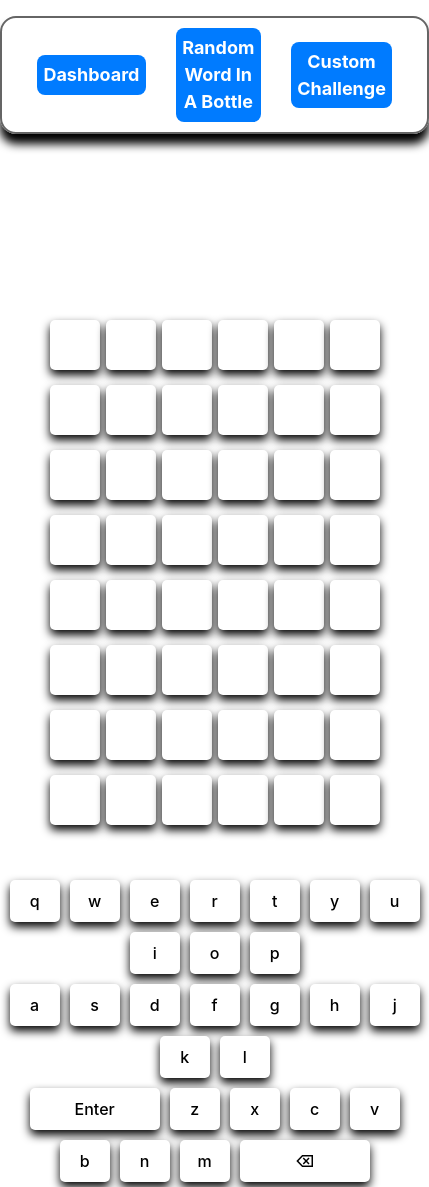
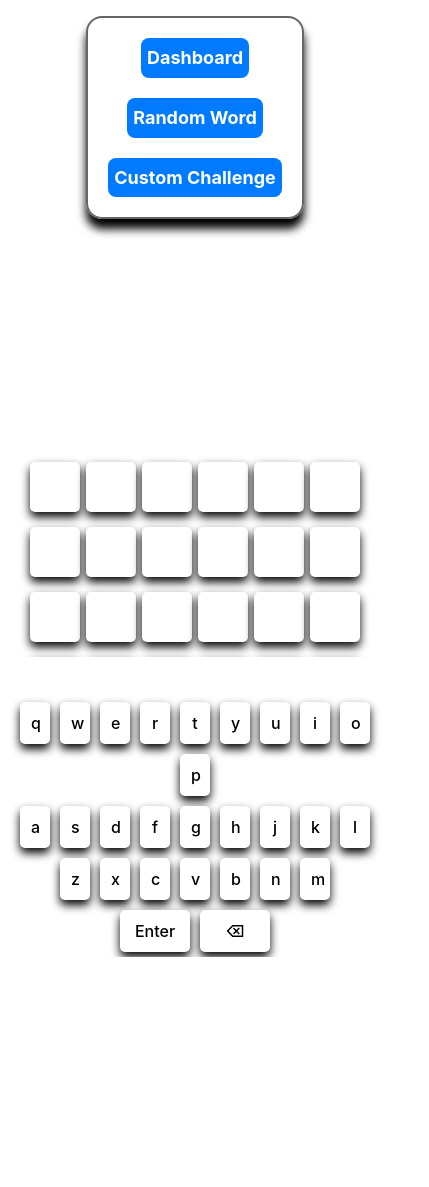
Before and after one commit to Atlessc/web54-wordle-clone, a React (Vite) app: page /daily-challenge in a window 390 px wide. Shown: the whole page, 429 px wide, since content can reach past the window. After the commit the page ends 957 px from the top, so only its background shows below. Built offline with nearby package versions, Linux system fonts and the light colour scheme.

Commit message:
Add mobile view support to NavBar, GameBoard, Keyboard, and Modal components

```diff
--- a/src/App.css
+++ b/src/App.css
@@ -10,7 +10,7 @@
   flex-direction: column;
   align-items: center;
   justify-content: flex-start;
-  min-height: 100vh;
+  min-height: calc(100vh - 1rem);
   font-family: -apple-system, BlinkMacSystemFont, 'Segoe UI', Roboto, 'Helvetica Neue', Arial, 'Noto Sans', sans-serif, 'Apple Color Emoji', 'Segoe UI Emoji', 'Segoe UI Symbol', 'Noto Color Emoji';
   color: #fff;
 }
--- a/src/components/GlobalComponents/NavBar/NavBar.css
+++ b/src/components/GlobalComponents/NavBar/NavBar.css
@@ -41,3 +41,13 @@
   -ms-transform: scale(1.05);
   -o-transform: scale(1.05);
 }
+
+@media screen and (max-width: 768px) {
+  .navbar {
+    flex-direction: column;
+  }
+  .nav-link {
+    margin: 10px 0;
+  }
+
+}
--- a/src/components/GlobalComponents/NavBar/Navbar.tsx
+++ b/src/components/GlobalComponents/NavBar/Navbar.tsx
@@ -8,7 +8,7 @@ const NavBar = () => {
   return (
     <nav className="navbar">
       <Link to="/dashboard" className="nav-link">Dashboard</Link>
-      <Link to="/daily-challenge" className="nav-link">Random Word In A Bottle</Link>
+      <Link to="/daily-challenge" className="nav-link">Random Word</Link>
       <Link to="/custom-challenge" className="nav-link">Custom Challenge</Link>
     </nav>
   );
--- a/src/components/SharedComponents/GameBoard/GameBoard.css
+++ b/src/components/SharedComponents/GameBoard/GameBoard.css
@@ -3,6 +3,8 @@
   flex-direction: column;
   align-items: center;
   margin: 20px 0 40px 0;
+  height: 200px;
+  overflow: scroll;
 }
 
 .guess-row {
--- a/src/components/SharedComponents/Keyboard/Keyboard.tsx
+++ b/src/components/SharedComponents/Keyboard/Keyboard.tsx
@@ -4,16 +4,18 @@ interface KeyboardProps {
   onKeyPress: (key: string) => void;
   letterStatuses: { [key: string]: 'correct' | 'present' | 'absent' };
   isDisabled: boolean; // New prop to control the keyboard's interactive state
+	viewportType: 'Desktop' | 'Mobile' | '';
 }
 
 // TODO: update to allow for mobile view
 
-const Keyboard = ({ onKeyPress, letterStatuses, isDisabled }: KeyboardProps) => {
+const Keyboard = ({ onKeyPress, letterStatuses, isDisabled, viewportType }: KeyboardProps) => {
 
 	const rows = [
 		['q', 'w', 'e', 'r', 't', 'y', 'u', 'i', 'o', 'p'],
 		['a', 's', 'd', 'f', 'g', 'h', 'j', 'k', 'l'],
-		['enter', 'z', 'x', 'c', 'v', 'b', 'n', 'm', 'backspace']
+		['z', 'x', 'c', 'v', 'b', 'n', 'm'],
+		['enter', 'backspace'],
 	];
 
 	const handleKeyPress = (key: string) => {
@@ -25,11 +27,12 @@ const Keyboard = ({ onKeyPress, letterStatuses, isDisabled }: KeyboardProps) =>
 	return (
 		<div className="keyboard">
 				{rows.map((row, index) => (
-				<div key={index} className="keyboard-row">
+						<div key={index} className={`keyboard-row ${viewportType}`}>
 								{row.map((key) => {
 										const isSpecialKey = key === 'backspace' || key === 'enter';
-						const keyWidth = isSpecialKey ? '130px' : '50px';
+										const keyWidth = isSpecialKey ? (viewportType === 'Mobile' ? '70px' : '130px') : (viewportType === 'Mobile' ? '30px' : '50px');
 										const keyLabel = key === 'backspace' ? '⌫' : key === 'enter' ? 'Enter' : key;
+
 										return (
 												<button
 														key={key}
--- a/src/components/SharedComponents/Modal/Modal.tsx
+++ b/src/components/SharedComponents/Modal/Modal.tsx
@@ -2,6 +2,8 @@ import React from 'react';
 import './Modal.css'; // Ensure you create this CSS file for styling
 
 // TODO: update to allow for mobile view
+
+
 
 interface ModalProps {
   isOpen: boolean;    // Controls if the modal is open or not
--- a/src/pages/DailyChallengePage.tsx
+++ b/src/pages/DailyChallengePage.tsx
@@ -1,4 +1,4 @@
-import { useState, useEffect } from 'react';
+import { useState, useEffect, useRef } from 'react';
 import Keyboard from '../components/SharedComponents/Keyboard/Keyboard';
 import GameBoard from '../components/SharedComponents/GameBoard/GameBoard';
 import Modal from '../components/SharedComponents/Modal/Modal';
@@ -6,58 +6,102 @@ import wordsList from '../data/wordList.json';
 
 // TODO: update to allow for mobile view
 
+
+
 const DailyChallengePage = () => {
+  const inputRef = useRef<HTMLDivElement>(null);
+
   const [currentWord, setCurrentWord] = useState('');
   const wordLength = currentWord.length;
   const [currentGuess, setCurrentGuess] = useState('');
+  const numOfGuesses = 8;
 
   const [guesses, setGuesses] = useState<Array<Array<{ letter: string; status: 'correct' | 'present' | 'absent' }>>>([]);
   const [letterStatuses, setLetterStatuses] = useState<{ [key: string]: 'correct' | 'present' | 'absent' }>({});
-  const numOfGuesses = 8;
   const [gameStatus, setGameStatus] = useState<'won' | 'lost' | 'playing'>('playing');
+  const [viewportWidth, setViewportWidth] = useState<number>();
+  const [viewportType, setViewportType] = useState<'Desktop' | 'Mobile' | ''>('');
+
+  useEffect(() => {
+    const handleResize = () => {
+      if (window.innerWidth <= 500) {
+        setViewportType("Mobile");
+      } else if (window.innerWidth <= 1024) {
+        setViewportType("Desktop");
+      }
+    };
+
+    handleResize();
+    window.addEventListener("resize", handleResize);
+    return () => window.removeEventListener("resize", handleResize);
+  }, []);
+
+  useEffect(() => {
+    const handleResize = () => setViewportWidth(window.innerWidth);
+    window.addEventListener("resize", handleResize);
+    return () => window.removeEventListener("resize", handleResize);
+  }, []);
 
   const pickRandomWord = () => {
     const randomIndex = Math.floor(Math.random() * wordsList.words.length);
     setCurrentWord(wordsList.words[randomIndex]);
   };
+
   useEffect(() => {
-    // Function to pick a random word
-    if (currentWord === '') {
-      pickRandomWord();  // Pick a word when the component mounts
+
+    if (currentWord == '') {
+      pickRandomWord();
     }
 
+    inputRef.current?.focus();
+
+    const handleViewportWidth = () => {
+      setViewportWidth(window.innerWidth);
+    };
+
+    if (viewportWidth && viewportWidth < 768) {
+      setViewportType('Mobile');
+    } else if (viewportWidth && viewportWidth >= 768) {
+      setViewportType('Desktop');
+    }
+
+    handleViewportWidth(); // Call the method on mount
+
+    window.addEventListener('resize', handleViewportWidth); // Add event listener for resize
+
+    return () => {
+      window.removeEventListener('resize', handleViewportWidth); // Clean up the event listener on unmount
+    };
   }, []);
 
   useEffect(() => {
     const handleKeyDown = (event: KeyboardEvent) => {
-      const { key } = event;
-      if (key === 'Backspace') {
-        handleKeyInput('backspace');
-      } else if (key === 'Enter') {
-        handleKeyInput('enter');
-      } else if (key.length === 1 && key.match(/[a-z]/i)) {
-        handleKeyInput(key.toLowerCase());
-      }
+      handleKeyInput(event.key);
     };
 
-    window.addEventListener('keydown', handleKeyDown);
+    document.addEventListener('keydown', handleKeyDown);
     return () => {
-      window.removeEventListener('keydown', handleKeyDown);
+      document.removeEventListener('keydown', handleKeyDown);
     };
   }, [currentGuess, guesses]);
 
   const handleKeyInput = (key: string) => {
-    if (key === 'backspace') {
+    // Use a regular expression to validate that the key is a single alphabetic character.
+    console.log('Key processed:', key);
+    if (/^[a-zA-Z]$/.test(key)) {
+      if (currentGuess.length < wordLength) {
+        setCurrentGuess(currentGuess + key.toLowerCase());
+      }
+    } else if (key === 'Backspace') {
       setCurrentGuess(currentGuess.slice(0, -1));
-    } else if (key === 'enter') {
+    } else if (key === 'Enter') {
       if (currentGuess.length === wordLength && guesses.length < numOfGuesses) {
         evaluateGuess(currentGuess);
         setCurrentGuess('');
       }
-    } else if (currentGuess.length < wordLength) {
-      setCurrentGuess(currentGuess + key);
     }
   };
+
 
   const evaluateGuess = (guess: string) => {
     // Initialize count of each letter in the target word
@@ -111,20 +155,19 @@ const DailyChallengePage = () => {
     }
   };
 
-
-const handleNewGame = () => {
+  const handleNewGame = () => {
   setCurrentGuess('');
   setGuesses([]);
   setGameStatus('playing');
   setLetterStatuses({});
   pickRandomWord();
-}
+  }
 
   return (
-    <div>
+    <div tabIndex={0} ref={inputRef} onKeyDown={(e) => handleKeyInput(e.key)} style={{ outline: 'none' }}>
       <h1>Word In A Bottle: Regular Mode</h1>
       <GameBoard wordLength={wordLength} guesses={guesses} currentGuess={currentGuess} numOfGuesses={numOfGuesses} />
-      <Keyboard onKeyPress={handleKeyInput} letterStatuses={letterStatuses} isDisabled={gameStatus === 'won' || gameStatus === 'lost'} />
+      <Keyboard onKeyPress={handleKeyInput} letterStatuses={letterStatuses} isDisabled={gameStatus === 'won' || gameStatus === 'lost'} viewportType={viewportType} />
       {gameStatus === 'won' &&
         <Modal isOpen={gameStatus === 'won'} onClose={() => handleNewGame()}>
           <h2>Congratulations! You've won!</h2>
--- a/src/types/keyboardTypes.ts
+++ b/src/types/keyboardTypes.ts
@@ -4,4 +4,5 @@ export interface KeyboardProps {
   onKeyPress: (key: string) => void;
   letterStatuses: { [key: string]: 'correct' | 'present' | 'absent' };
   isDisabled: boolean;
+  viewportType: 'Desktop' | 'Mobile';
 }
```
Lines whose indentation alone changed are shown as unchanged.
